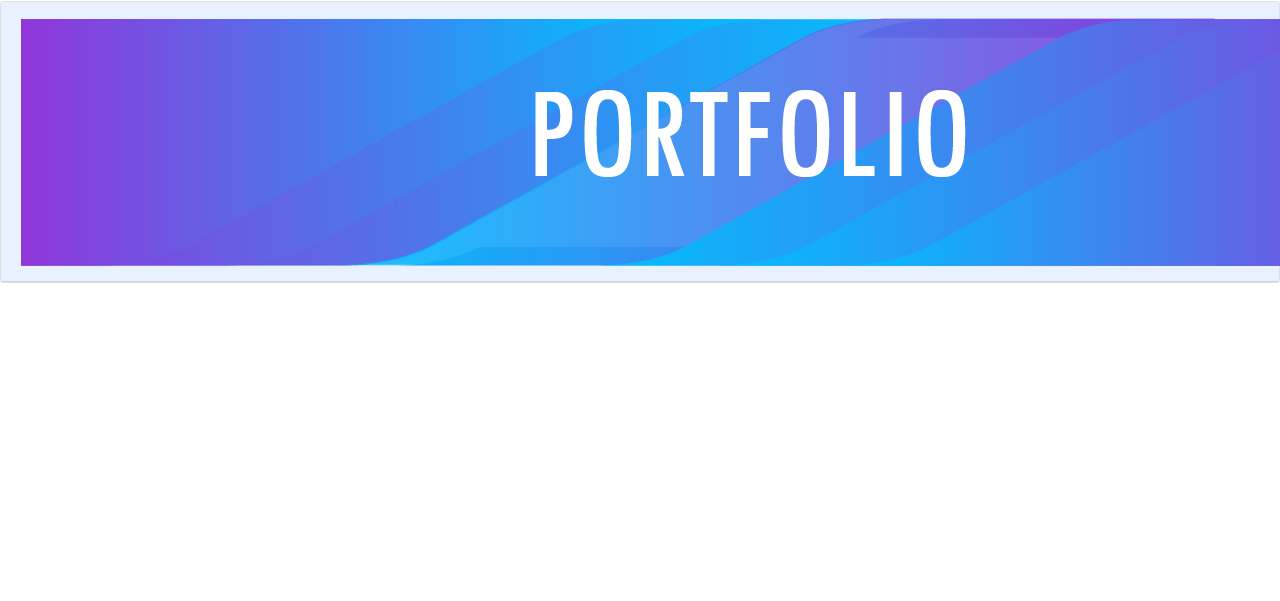
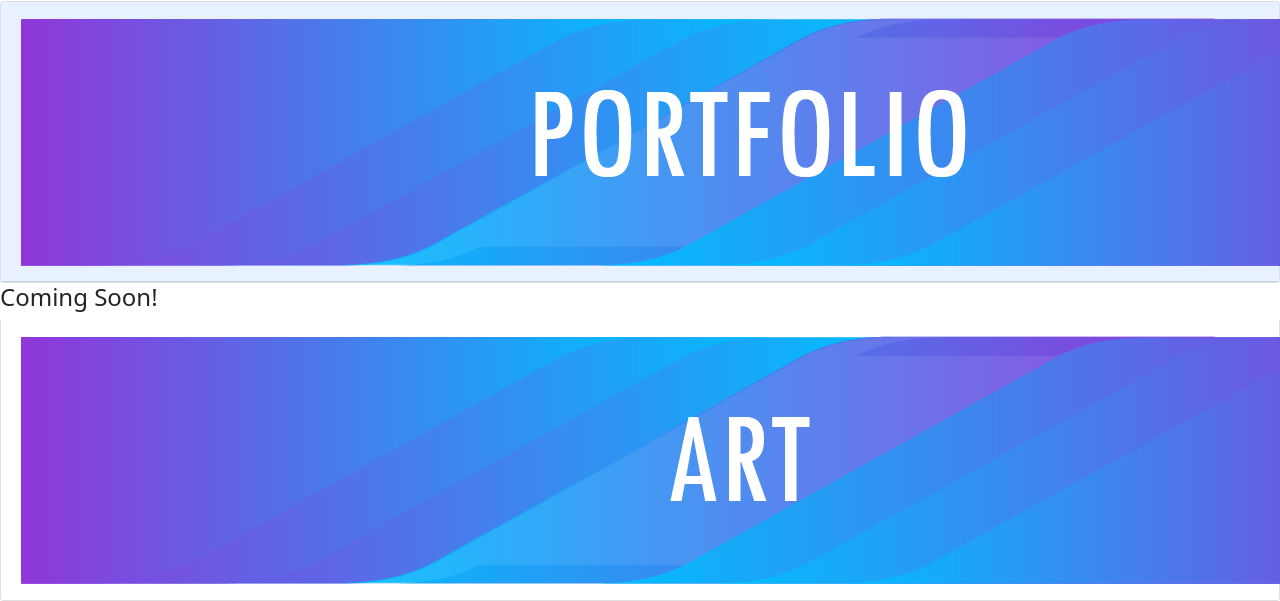
Before and after one commit to pura0004/portfolio, a plain HTML site: page portfolio.html in a window 1280 px wide. Shown: the part 280-881 px from the top of the page. Before the commit the page ends 800 px from the top, so only its background shows below. Drawn offline with nearby package versions, Linux system fonts and the light colour scheme; some icons are missing.

Commit message:
artbanner added

```diff
--- a/portfolio.html
+++ b/portfolio.html
@@ -55,14 +55,33 @@
 <!---ACCORDION --->
 <div class="accordion" id="accordionExample">
     <div class="accordion-item">
-      <h2 class="accordion-header" id="headingOne">
-        <button class="accordion-button" type="button" data-bs-toggle="collapse" data-bs-target="#collapseOne"
-          aria-expanded="true" aria-controls="collapseOne">
-          <img src="images/portfoliobanner.png" alt="" class="portfoliobanner">
+        <h2 class="accordion-header" id="headingOne">
+            <button class="accordion-button" type="button" data-bs-toggle="collapse" data-bs-target="#collapseOne"
+              aria-expanded="true" aria-controls="collapseOne">
+              <img src="images/portfoliobanner.png" alt="" class="portfoliobanner">
+            </button>
+        </h2>
+          <div id="collapseOne" class="accordion-collapse collapse show" aria-labelledby="headingOne"
+            data-bs-parent="#accordionExample"></div>
+    </div>
+
+</div>
+
+<h4>Coming Soon!</h4>
+      </div>
+    </div>
+    <div class="accordion-item">
+      <h2 class="accordion-header" id="headingTwo">
+        <button class="accordion-button collapsed" type="button" data-bs-toggle="collapse" data-bs-target="#collapseTwo"
+          aria-expanded="false" aria-controls="collapseTwo">
+          <img src="images/artbanner.png" alt="" class="portfoliobanner">
         </button>
       </h2>
-      <div id="collapseOne" class="accordion-collapse collapse show" aria-labelledby="headingOne"
+      <div id="collapseTwo" class="accordion-collapse collapse" aria-labelledby="headingTwo"
         data-bs-parent="#accordionExample">
+
+
+
 
 <body>
 
```
Also changed, not shown: images/artbanner.png (added).
